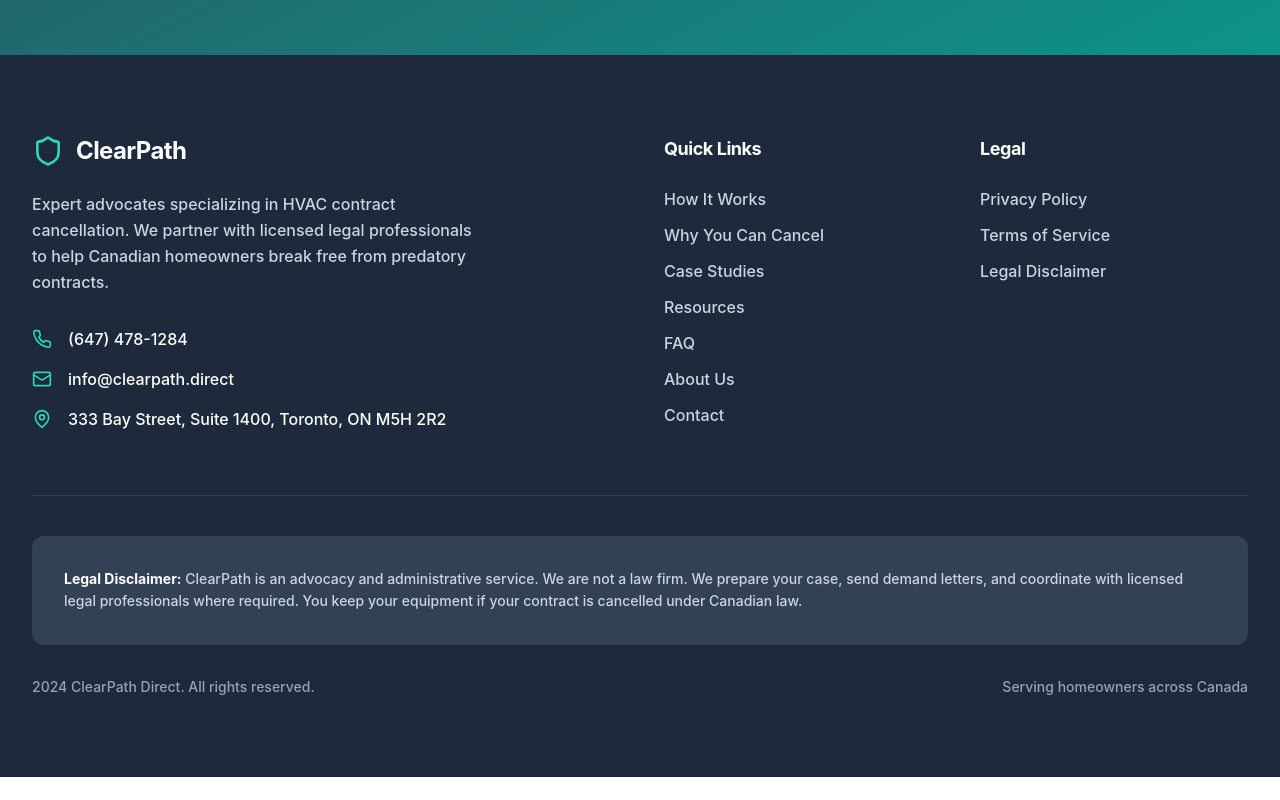
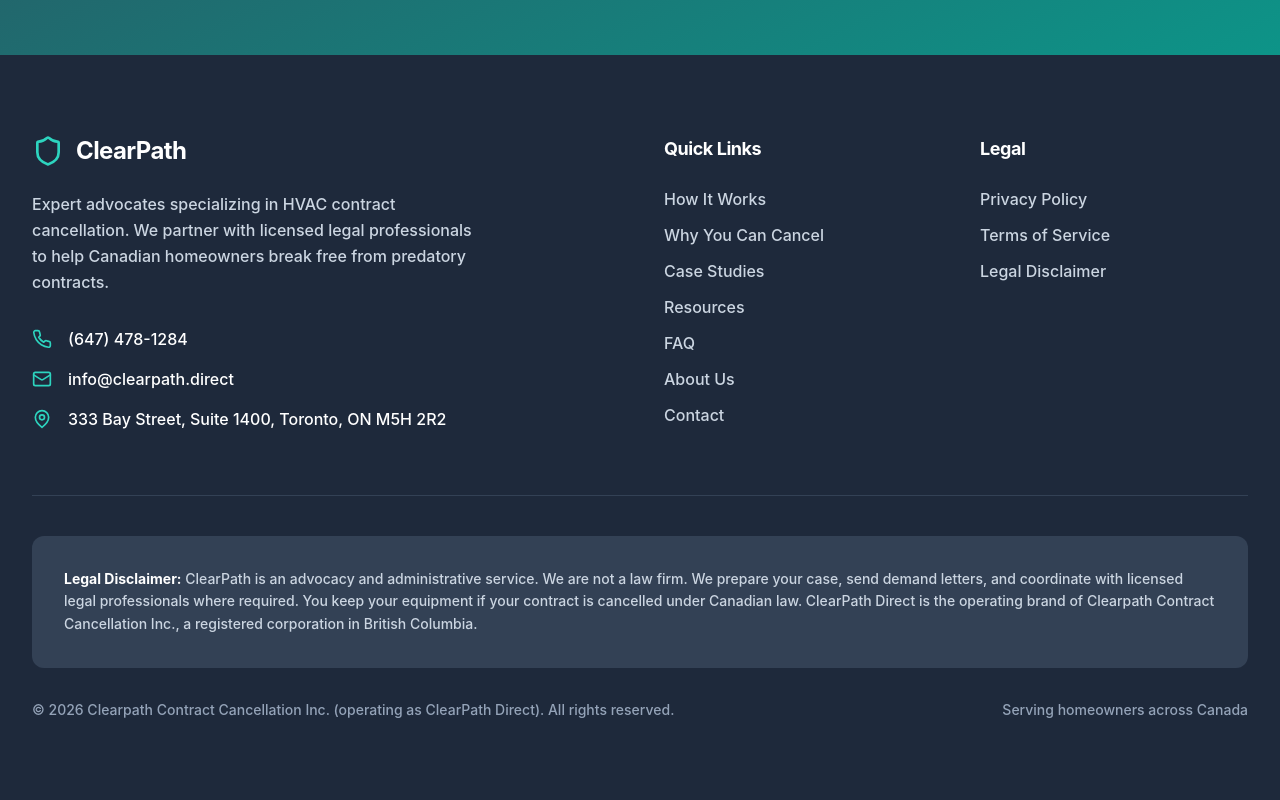
Before and after one commit to BaseClimate/clearpath-website, a React (Vite) app: page / in a window 1280 px wide. Shown: the part 6677-7477 px from the top of the page. Before the commit the page ends 7454 px from the top, so only its background shows below. Built offline with nearby package versions, Linux system fonts and the light colour scheme.

Commit message:
Update footer with legal entity name and copyright year
Co-Authored-By: Claude Opus 4.6 <noreply@anthropic.com>

```diff
--- a/src/components/Footer.tsx
+++ b/src/components/Footer.tsx
@@ -60,13 +60,13 @@ const Footer = () => {
             <p className="text-sm text-slate-300 leading-relaxed font-medium">
               <strong className="text-white">Legal Disclaimer:</strong> ClearPath is an advocacy and administrative service. We are not a law firm.
               We prepare your case, send demand letters, and coordinate with licensed legal professionals where required.
-              You keep your equipment if your contract is cancelled under Canadian law.
+              You keep your equipment if your contract is cancelled under Canadian law. ClearPath Direct is the operating brand of Clearpath Contract Cancellation Inc., a registered corporation in British Columbia.
             </p>
           </div>
 
           <div className="flex flex-col sm:flex-row justify-between items-center">
             <p className="text-slate-400 text-sm font-medium">
-              2024 ClearPath Direct. All rights reserved.
+              © 2026 Clearpath Contract Cancellation Inc. (operating as ClearPath Direct). All rights reserved.
             </p>
             <p className="text-slate-400 text-sm mt-2 sm:mt-0 font-medium">
               Serving homeowners across Canada
```
